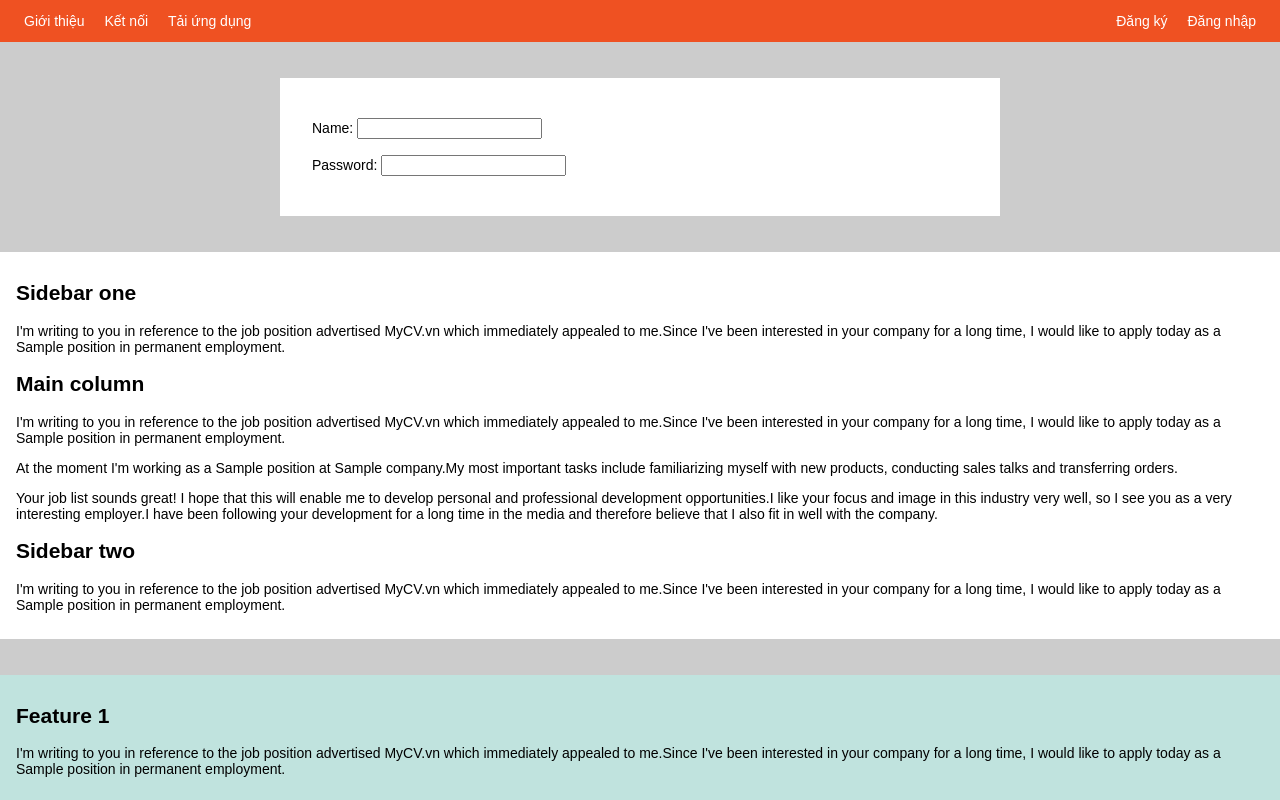
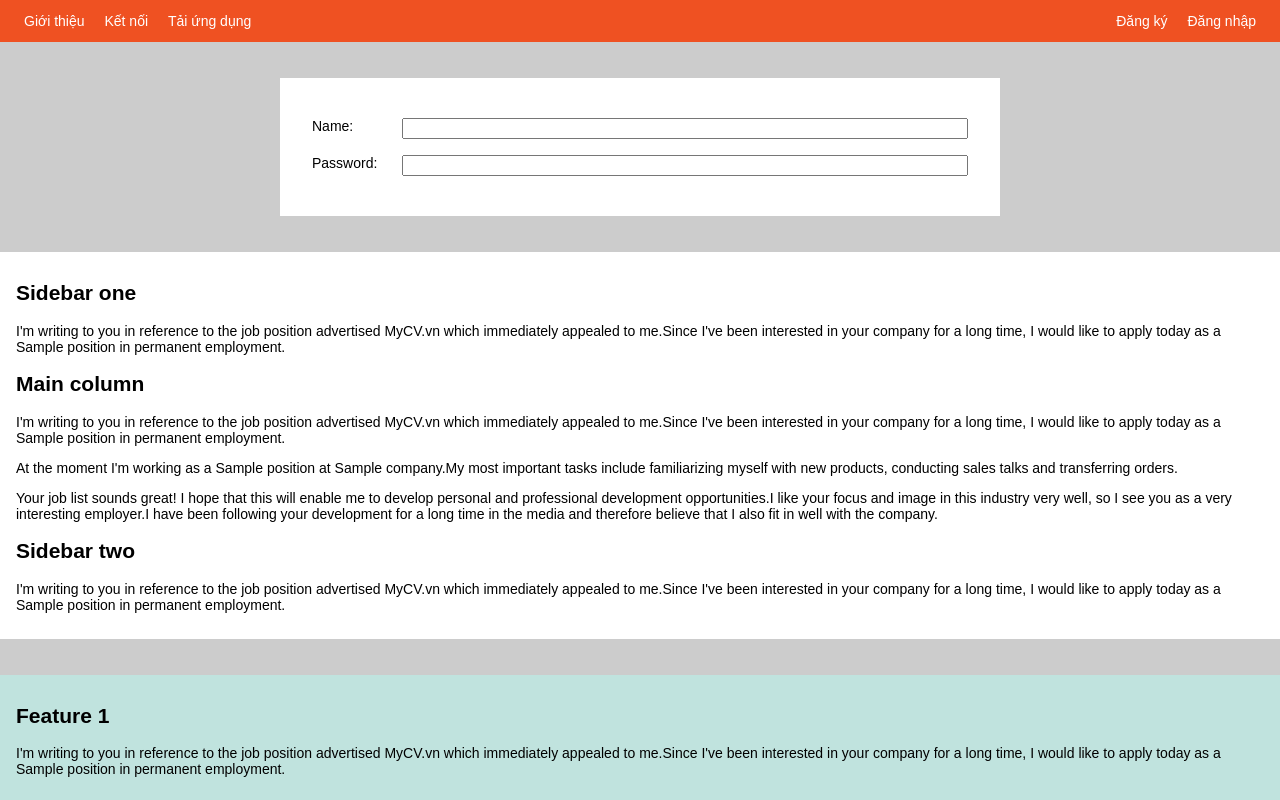
Before and after one commit to Linh777GKOG/Flex_Box, a plain HTML site: page index.html in a window 1280 px wide. Shown: the top 800 px of the page. Drawn offline with Linux system fonts and the light colour scheme.

Commit message:
form__input

```diff
--- a/style.css
+++ b/style.css
@@ -48,12 +48,19 @@ body {
 
 .form__row {
   padding: 8px 0;
+  display: flex;
+  /* display: flex => trục main axis nằm ngang */
+  /* inline-flex dùng layout flex trên cùng một hàng cho các layout */
 }
 
 .form__label {
+  min-width: 90px;
+  /* min-width: chiều dài tối thiểu */
 }
 
 .form__input {
+  flex: 1;
+  /* Trong layout flex có nhiều item, mà có một ông flex bằng 1 hoặc giá trị lớn hơn 1, thì ông đó ông ý sẽ chiếm hết khoảng không gian có thể chiếm được, theo chiều của trục main axis */
 }
 
 /* Column layout */
```
